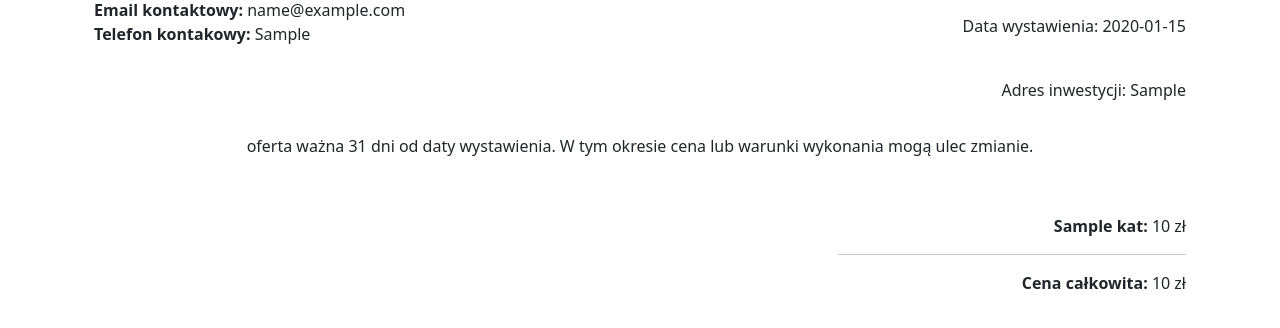
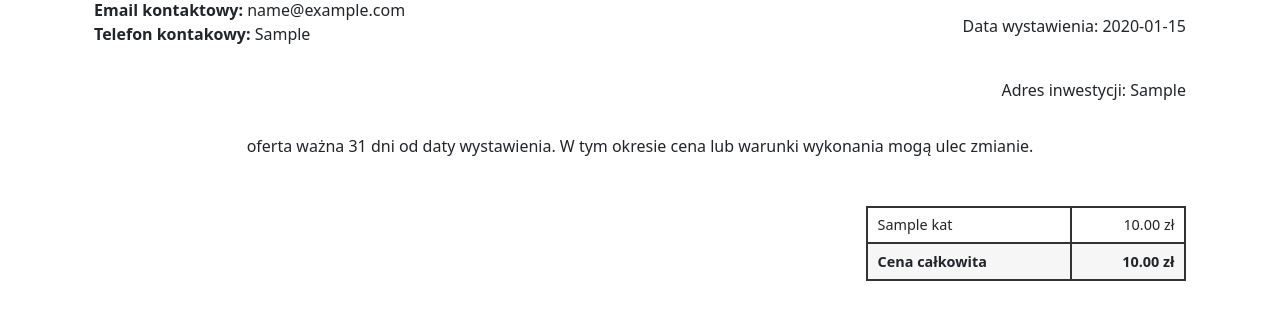
Before and after one commit to Mogarthron/sch_ch, a Flask app: template templates/podglad_wyceny.html in a window 1280 px wide. Shown: the part 245-573 px from the top of the page. Run offline with Flask 3, Linux system fonts and the light colour scheme; the template is opened without the code that fills it: most values are stand-ins (such as "Sample title", 1, 10 or a date in 2020).

Commit message:
frontend

```diff
--- a/templates/podglad_wyceny.html
+++ b/templates/podglad_wyceny.html
@@ -1,5 +1,27 @@
 {% extends "layout.html" %} {% block content %}
 <link rel="stylesheet" href="{{ url_for('static', filename='print.css') }}" media="print">
+<style>
+  .offer-table { width: 100%; border-collapse: collapse; table-layout: fixed; }
+  .offer-table th, .offer-table td { border: 2px solid #333; vertical-align: middle; padding: .5rem; }
+  .img-box {
+    width: 100px; height: 100px; display: flex; align-items: center; justify-content: center;
+    overflow: hidden; border-radius: .25rem;
+  }
+  .img-box img { max-width: 100%; max-height: 100%; object-fit: cover; display: block; }
+  .placeholder { opacity: .5; font-size: .8rem; color: #666; border: 1px dashed #aaa; background: #f9f9f9; }
+  .avoid-break { break-inside: avoid; page-break-inside: avoid; }
+
+  /* Szerokości kolumn kontrolujemy colgroup poniżej (120px / auto / 90px) */
+  .text-right { text-align: right; }
+  .section-row th { background: #f6f6f6; font-weight: 600; }
+
+  .offer-summary { border-collapse: collapse; font-size: .9rem; min-width: 320px; }
+  .offer-summary th, .offer-summary td { border: 2px solid #333; padding: .4rem .6rem; }
+  .offer-summary .label { white-space: nowrap; }
+  .offer-summary .value { text-align: right; white-space: nowrap; }
+  .offer-summary tfoot td { font-weight: 700; background: #f6f6f6; }
+</style>
+
 <div class="container mb-3">
   <div class="d-flex justify-content-end mb-3">
   <button class="btn btn-outline-secondary d-print-none" onclick="window.print()">
@@ -44,73 +66,135 @@
       <p>oferta ważna 31 dni od daty wystawienia. W tym okresie cena lub warunki wykonania mogą ulec zmianie.</p>
     </div>
   </div>
+ <table class="offer-table align-middle">
+  <colgroup>
+    <col style="width:120px;">   {# kolumna ze zdjęciem: trochę szersza niż 100x100 #}
+    <col style="width:auto;">    {# opis – najszersza #}
+    <col style="width:90px;">    {# ilość + jednostka – najwęższa #}
+  </colgroup>
+  <thead>
+    <!-- <tr>
+      <th>Zdjęcie</th>
+      <th>Opis</th>
+      <th class="text-right">Ilość</th>
+    </tr> -->
+  </thead>
+  <tbody>
     {% for sekcja in sekcje %}
-   {% set szczegoly_dla_sekcji = wycena.szczegoly | selectattr("pozycja.kategoria_wyceny.nazwa_kategorii", "equalto", sekcja) | list %}
+      {% set szczegoly_dla_sekcji = wycena.szczegoly
+          | selectattr("pozycja.kategoria_wyceny.nazwa_kategorii", "equalto", sekcja)
+          | list %}
       {% if szczegoly_dla_sekcji %}
         {% set podkategoria = szczegoly_dla_sekcji[0].pozycja.kategoria_wyceny.pod_kategoria %}
-    <div class="avoid-break">
-        <h3>{{ sekcja }}: {{ podkategoria }}</h3>
-    <!-- opis podkategorii -->
-     {% if szczegoly_dla_sekcji[0].pozycja.kategoria_wyceny.opis_kategorii != None %}
-    <p>{{ szczegoly_dla_sekcji[0].pozycja.kategoria_wyceny.opis_kategorii }}</p>
+        {% set opis_kategorii = szczegoly_dla_sekcji[0].pozycja.kategoria_wyceny.opis_kategorii %}
+        {% set zdjecie_kategorii = szczegoly_dla_sekcji[0].pozycja.kategoria_wyceny.zdjecie_url %}
+
+
+
+        {% set is_typ_schodow = sekcja|lower in ["typ schodów","typ schodow"] %}
+        {% if is_typ_schodow %}
+          {# 1 wiersz na jednostkę – sumujemy ilości #}
+          {% set grupy = szczegoly_dla_sekcji | groupby("pozycja.jednostka_miary") %}
+          {% for grupa in grupy|sort(attribute="grouper") %}
+            {% set jednostka = grupa.grouper %}
+            {% set suma = grupa.list | sum(attribute="ilosc") %}
+            <tr>
+              <td>
+                {% if zdjecie_kategorii %}
+                  <div class="img-box">
+                    <img src="{{ url_for('static', filename=zdjecie_kategorii) }}" alt="{{ podkategoria }}">
+                  </div>
+                {% else %}
+                  <div class="img-box placeholder">brak zdjęcia</div>
                 {% endif %}
-    <div class="row">
-      <div class="col-auto">
-        {% if szczegoly_dla_sekcji[0].pozycja.kategoria_wyceny.zdjecie_url %}
-        <img src="{{ url_for('static', filename=szczegoly_dla_sekcji[0].pozycja.kategoria_wyceny.zdjecie_url) }}"
-             alt="{{ podkategoria }}"
-             class="rounded shadow-sm"
-             width="150"
-             height="150"/>
-
-        {% endif %}
+              </td>
+              <td>
+                <div class="fw-semibold">Typ schodów — {{ podkategoria }}</div>
+                <div class="text-muted small">
+                  {{ opis_kategorii }}
                 </div>
-      <div class="col-8">
-        <table class="table">
-          <tbody>
-            {% for szczegol in szczegoly_dla_sekcji %}
-            <tr>
-              {#<td>{{ szczegol.pozycja.pozycja if szczegol.pozycja else szczegol.indywidualna_nazwa }}</td>#}
-              <td>{{ szczegol.indywidualna_nazwa if szczegol.indywidualna_nazwa else szczegol.pozycja.pozycja }}</td>
-              <td>{{ szczegol.dodatkowy_opis }}</td>
-              <td>
-                {% if szczegol.pozycja.jednostka_miary in ["kpl", "szt"] %}
-                  {{ szczegol.ilosc|round(0)|int }} {{ szczegol.pozycja.jednostka_miary }}
-                {% elif szczegol.pozycja.jednostka_miary in ["m2", "mb"] %}
-                  {{ "%.2f"|format(szczegol.ilosc) }} {{ szczegol.pozycja.jednostka_miary }}
+              </td>
+              <td class="text-right">
+                {% if jednostka in ["kpl","szt"] %}
+                  {{ suma|round(0)|int }} {{ jednostka }}
+                {% elif jednostka in ["m2","mb"] %}
+                  {{ "%.2f"|format(suma) }} {{ jednostka }}
                 {% else %}
-                  {{ szczegol.ilosc }} {{ szczegol.pozycja.jednostka_miary }}
+                  {{ suma }} {{ jednostka }}
                 {% endif %}
               </td>
             </tr>
           {% endfor %}
+        {% else %}
+          {# standard: wiersz per pozycja, posortowane po jednostce #}
+          {% set posortowane = szczegoly_dla_sekcji | sort(attribute='pozycja.jednostka_miary') %}
+          {% for szczegol in posortowane %}
+            {% set nazwa = szczegol.indywidualna_nazwa if szczegol.indywidualna_nazwa else szczegol.pozycja.pozycja %}
+            {% set jednostka = szczegol.pozycja.jednostka_miary %}
+            {% set zdjecie_pozycji = szczegol.pozycja.zdjecie_url if szczegol.pozycja and szczegol.pozycja.zdjecie_url else None %}
+            <tr>
+              <td>
+                {% if zdjecie_pozycji %}
+                  <div class="img-box">
+                    <img src="{{ url_for('static', filename=zdjecie_pozycji) }}" alt="{{ nazwa }}">
+                  </div>
+                {% elif zdjecie_kategorii %}
+                  <div class="img-box">
+                    <img src="{{ url_for('static', filename=zdjecie_kategorii) }}" alt="{{ podkategoria }}">
+                  </div>
+                {% else %}
+                  <div class="img-box placeholder">brak zdjęcia</div>
+                {% endif %}
+              </td>
+              <td>
+                <div class="fw-semibold">{{ nazwa }}</div>
+                {% if szczegol.dodatkowy_opis %}
+                  <div class="text-muted small">{{ szczegol.dodatkowy_opis }}</div>
+                {% endif %}
+              </td>
+              <td class="text-right">
+                {% if jednostka in ["kpl","szt"] %}
+                  {{ szczegol.ilosc|round(0)|int }} {{ jednostka }}
+                {% elif jednostka in ["m2","mb"] %}
+                  {{ "%.2f"|format(szczegol.ilosc) }} {{ jednostka }}
+                {% else %}
+                  {{ szczegol.ilosc }} {{ jednostka }}
+                {% endif %}
+              </td>
+            </tr>
+          {% endfor %}
+        {% endif %}
+      {% endif %}
+    {% endfor %}
   </tbody>
 </table>
-      </div>
-    </div>
 
-    </div>
 
-  {% endif %}
-  <br>
-  {% endfor %}
 
 <!-- Podsumowanie wartosci kategorii -->
 
-<div class="row">
-  <div class="col"></div>
-  <div class="col"></div>
-  <div class="col text-end">
+<!-- Podsumowanie (mała tabelka po prawej) -->
+<div class="d-flex justify-content-end mt-3">
+  <table class="offer-summary">
+    <tbody>
       {% for kat, wartosc in wycena.wartosc_podsumowanie_kategorii.items() %}
         {% if kat != "Paczki" %}
-      <p><strong>{{ kat }}:</strong> {{ wartosc|round(2) }} zł</p>
+          <tr>
+            <td class="label">{{ kat }}</td>
+            <td class="value">{{ "%.2f"|format(wartosc) }} zł</td>
+          </tr>
         {% endif %}
       {% endfor %}
-<hr>
-    <p><strong>Cena całkowita:</strong> {{ wycena.wartosc_calkowita|round(2) }} zł</p>
+    </tbody>
+    <tfoot>
+      <tr>
+        <td class="label">Cena całkowita</td>
+        <td class="value">{{ "%.2f"|format(wycena.wartosc_calkowita) }} zł</td>
+      </tr>
+    </tfoot>
+  </table>
+</div>
 
-  </div>
-</div>
 
 
 
```
Also changed, not shown: templates/podglad_wyceny_stara.html (added, +119 -0 lines). Lines whose indentation alone changed are shown as unchanged.
